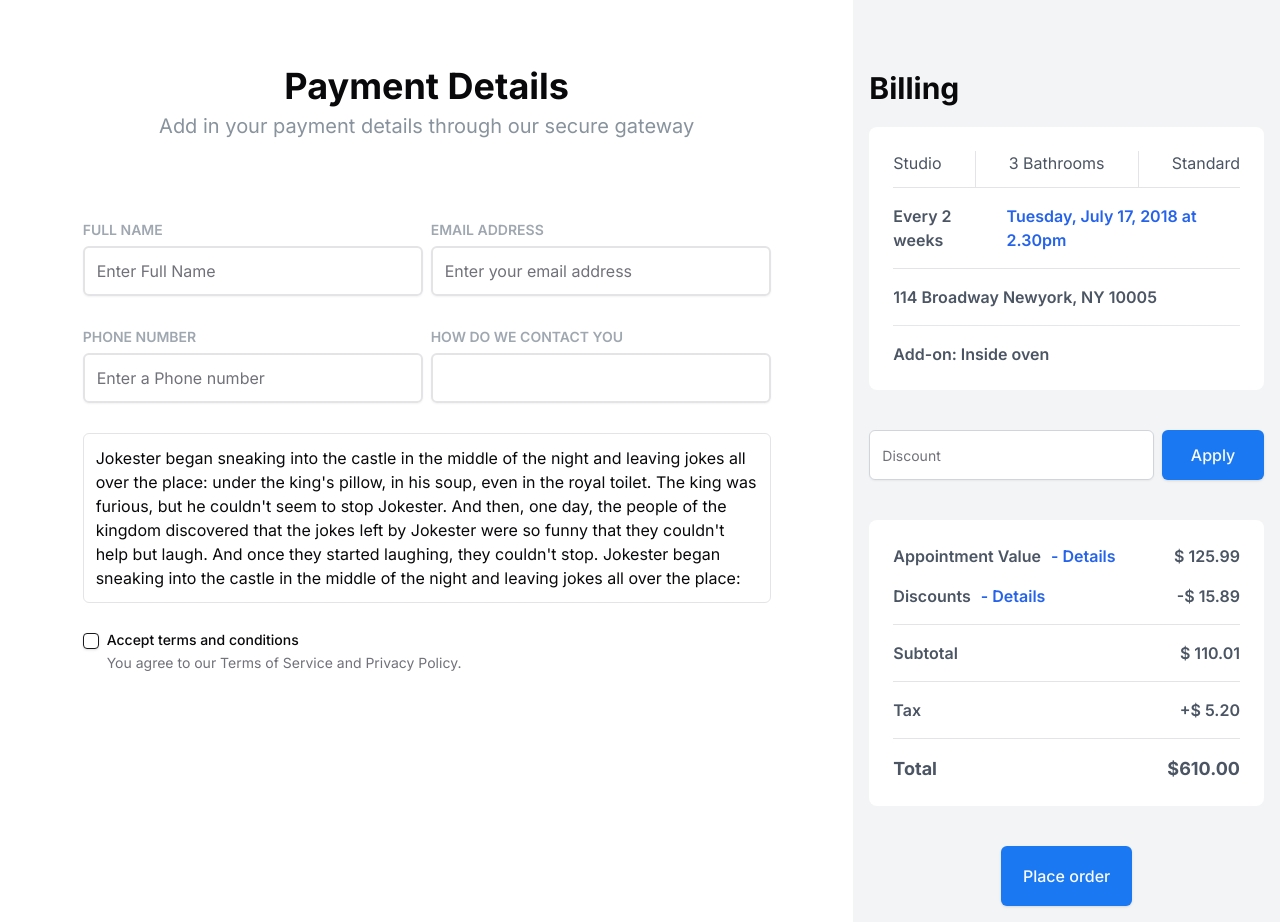
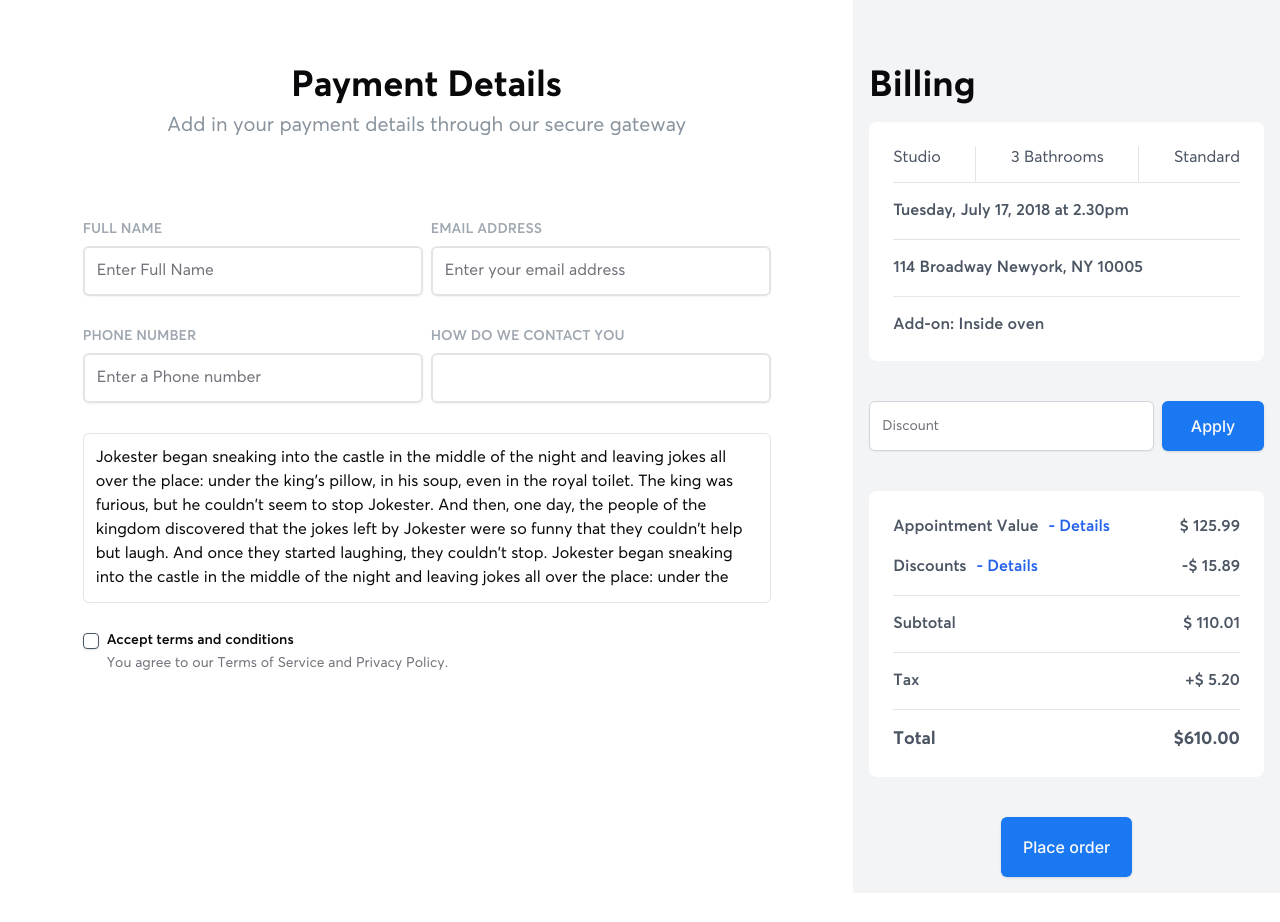
Before and after one commit to h0angpc/Clean, a Next.js app: page /booking/step-4 in a window 1280 px wide. After the commit the page ends 893 px from the top, so only its background shows below. Built offline with nearby package versions, Linux system fonts and the light colour scheme.

Commit message:
refactor: fix checkbox, button color and font-family for text

```diff
--- a/src/app/(booking)/(routes)/booking/step-4/page.tsx
+++ b/src/app/(booking)/(routes)/booking/step-4/page.tsx
@@ -10,14 +10,14 @@ import { Button } from '@/components/ui/button';
 
 const Step_4: React.FC = () => {
   return (
-    <div className="flex flex-col md:flex-row h-full">
+    <div className="flex flex-col md:flex-row h-full relative min-h-screen">
       {/* Section Left */}
-      <div className="w-full md:w-2/3 p-4 bg-white">
+      <div className="w-full md:w-2/3 p-4 bg-white h-full min-h-screen">
         <div className="grid justify-center h-min">
-          <p className="text-4xl text-center font-bold mb-2 mt-[50px] ">
+          <p className="text-4xl text-center font-Averta-Bold mb-2 mt-[50px] ">
             Payment Details
           </p>
-          <p className="text-[20px] text-center text-[#88939D] font-normal leading-[25px]">
+          <p className="text-[20px] text-center text-[#88939D] font-Averta-Regular leading-[25px]">
             Add in your payment details through our secure gateway
           </p>
         </div>
@@ -49,7 +49,7 @@ const Step_4: React.FC = () => {
           </div>
 
           <div className='mt-[30px]'>
-            <ScrollArea className="h-[170px] w-full md:w-[688px] rounded-md border p-3">
+            <ScrollArea className="h-[170px] font-Averta-Regular w-full md:w-[688px] rounded-md border p-3">
               Jokester began sneaking into the castle in the middle of the night and leaving
               jokes all over the place: under the king's pillow, in his soup, even in the
               royal toilet. The king was furious, but he couldn't seem to stop Jokester. And
@@ -68,32 +68,32 @@ const Step_4: React.FC = () => {
       </div>
 
       {/* Section Right */}
-      <div className="w-full md:w-1/3 p-4 bg-gray-100">
-        <p className="text-[30px] mx-auto  font-bold mb-4 mt-[50px]">Billing</p>
-        <div className=" my-4 border-gray-300 rounded-lg">
+      <div className="w-full md:w-1/3 p-4 bg-gray-100 h-full min-h-screen">
+        <p className="text-4xl mx-auto font-Averta-Bold mb-4 mt-[50px]">Billing</p>
+        <div className="my-4 border-gray-300 rounded-lg">
           <div className="p-6 bg-white rounded-lg">
             <div className="flex justify-between ">
-              <div className="text-gray-600">Studio</div>
+              <div className="text-gray-600 font-Averta-Regular">Studio</div>
               <Separator orientation='vertical' className='border-gray-300 mx-4 h-9' />
-              <div className="text-gray-600">3 Bathrooms</div>
+              <div className="text-gray-600 font-Averta-Regular">3 Bathrooms</div>
               <Separator orientation='vertical' className='border-gray-300 mx-4 h-9' />
-              <div className="text-gray-600">Standard</div>
+              <div className="text-gray-600 font-Averta-Regular">Standard</div>
             </div>
             <div className="mb-4 border-t pt-4 flex">
-              <p className=" text-gray-600 font-semibold">Every 2 weeks</p>
-              <p className="text-blue-600 font-semibold ml-[10px]">Tuesday, July 17, 2018 at 2.30pm</p>
+              {/* <p className=" text-gray-600 font-semibold">Every 2 weeks</p> */}
+              <p className="text-gray-600 font-Averta-Semibold">Tuesday, July 17, 2018 at 2.30pm</p>
             </div>
             <div className="mb-4 border-t pt-4">
-              <p className=" text-gray-600 font-semibold">114 Broadway Newyork, NY 10005</p>
+              <p className=" text-gray-600 font-Averta-Semibold">114 Broadway Newyork, NY 10005</p>
             </div>
             <div className="border-t border-gray-200 pt-4">
-              <p className=" text-gray-600 font-semibold">Add-on: Inside oven</p>
+              <p className=" text-gray-600 font-Averta-Semibold">Add-on: Inside oven</p>
             </div>
           </div>
         </div>
 
         <div className="flex mt-[40px]">
-          <Input type="text" placeholder="Discount" className="bg-white border-gray-300 h-[50px]" />
+          <Input type="text" placeholder="Discount" className="bg-white border-gray-300 h-[50px] font-Averta-Regular" />
           <Button className="bg-[#1A78F2] h-[50px] md:w-1/3 ml-[8px] text-[16px]">Apply</Button>
         </div>
 
@@ -101,29 +101,29 @@ const Step_4: React.FC = () => {
           <div className="p-6 bg-white rounded-lg">
             <div className="mb-4 flex justify-between items-center">
               <div className="flex">
-                <p className="text-gray-600 font-semibold">Appointment Value</p>
-                <p className="text-blue-600 font-semibold ml-[10px]">- Details</p>
+                <p className="text-gray-600 font-Averta-Semibold">Appointment Value</p>
+                <p className="text-blue-600 font-Averta-Semibold ml-[10px]">- Details</p>
               </div>
-              <p className="text-gray-600 font-semibold ">$ 125.99</p>
+              <p className="text-gray-600 font-Averta-Semibold ">$ 125.99</p>
             </div>
             <div className="mb-4 flex justify-between items-center">
               <div className="flex">
-                <p className=" text-gray-600 font-semibold">Discounts</p>
-                <p className="text-blue-600 font-semibold ml-[10px]">- Details</p>
+                <p className=" text-gray-600 font-Averta-Semibold">Discounts</p>
+                <p className="text-blue-600 font-Averta-Semibold ml-[10px]">- Details</p>
               </div>
-              <p className="text-gray-600 font-semibold ">-$ 15.89</p>
+              <p className="text-gray-600 font-Averta-Semibold ">-$ 15.89</p>
             </div>
             <div className="mb-4 border-t pt-4 flex justify-between items-center">
-              <p className=" text-gray-600 font-semibold">Subtotal</p>
-              <p className="text-gray-600 font-semibold ">$ 110.01</p>
+              <p className=" text-gray-600 font-Averta-Semibold">Subtotal</p>
+              <p className="text-gray-600 font-Averta-Semibold ">$ 110.01</p>
             </div>
             <div className="mb-4 border-t pt-4 flex justify-between items-center">
-              <p className=" text-gray-600 font-semibold">Tax</p>
-              <p className="text-gray-600 font-semibold ">+$ 5.20</p>
+              <p className=" text-gray-600 font-Averta-Semibold">Tax</p>
+              <p className="text-gray-600 font-Averta-Semibold">+$ 5.20</p>
             </div>
             <div className="border-t pt-4 justify-between items-center flex">
-              <p className=" text-gray-600 text-[18px] font-bold">Total</p>
-              <p className=" text-gray-600 text-[18px] font-bold">$610.00</p>
+              <p className=" text-gray-600 text-[18px] font-Averta-Bold">Total</p>
+              <p className=" text-gray-600 text-[18px] font-Averta-Bold">$610.00</p>
             </div>
 
           </div>
--- a/src/components/checkbox/checkboxwithtext.tsx
+++ b/src/components/checkbox/checkboxwithtext.tsx
@@ -9,11 +9,12 @@ export function CheckboxWithText() {
             <div className="grid gap-1.5 leading-none">
                 <label
                     htmlFor="terms1"
-                    className="text-sm font-medium leading-none peer-disabled:cursor-not-allowed peer-disabled:opacity-70"
-                >
+                    className="text-sm font-Averta-Semibold
+                    leading-none peer-disabled:cursor-not-allowed
+                    peer-disabled:opacity-70">
                     Accept terms and conditions
                 </label>
-                <p className="text-sm text-muted-foreground">
+                <p className="text-sm font-Averta-Regular text-muted-foreground">
                     You agree to our Terms of Service and Privacy Policy.
                 </p>
             </div>
--- a/src/components/input/inputwithlabel.tsx
+++ b/src/components/input/inputwithlabel.tsx
@@ -18,10 +18,10 @@ export function InputWithLabel({
 }: InputWithLabelProps) {
     return (
         <div className="grid max-w-sm items-center gap-1.5">
-            <Label className="text-[14px] font-semibold text-[#9FA7B0]" htmlFor={inputId}>
+            <Label className="text-[14px] font-Averta-Semibold text-[#9FA7B0]" htmlFor={inputId}>
                 {labelText}
             </Label>
-            <Input className={`${inputWidth} h-[50px] text-[16px] text-[#5f6367] border-2`} type={inputType} id={inputId} placeholder={inputPlaceholder} />
+            <Input className={`${inputWidth} font-Averta-Regular h-[50px] text-[16px] text-[#5f6367] border-2`} type={inputType} id={inputId} placeholder={inputPlaceholder} />
         </div>
     );
 }
--- a/src/components/ui/button.tsx
+++ b/src/components/ui/button.tsx
@@ -10,7 +10,7 @@ const buttonVariants = cva(
     variants: {
       variant: {
         default:
-          "bg-primary text-primary-foreground shadow hover:bg-primary/90",
+          "bg-[#1A78F2] text-primary-foreground shadow hover:bg-[#4793f4]",
         destructive:
           "bg-destructive text-destructive-foreground shadow-sm hover:bg-destructive/90",
         outline:
@@ -36,7 +36,7 @@ const buttonVariants = cva(
 
 export interface ButtonProps
   extends React.ButtonHTMLAttributes<HTMLButtonElement>,
-    VariantProps<typeof buttonVariants> {
+  VariantProps<typeof buttonVariants> {
   asChild?: boolean
 }
 
--- a/src/components/ui/checkbox.tsx
+++ b/src/components/ui/checkbox.tsx
@@ -13,7 +13,7 @@ const Checkbox = React.forwardRef<
   <CheckboxPrimitive.Root
     ref={ref}
     className={cn(
-      "peer h-4 w-4 shrink-0 rounded-sm border border-primary shadow focus-visible:outline-none focus-visible:ring-1 focus-visible:ring-ring disabled:cursor-not-allowed disabled:opacity-50 data-[state=checked]:bg-primary data-[state=checked]:text-primary-foreground",
+      "peer h-4 w-4 shrink-0 rounded-sm border border-gray-600 shadow focus-visible:outline-none focus-visible:ring-1 focus-visible:ring-blue-300 disabled:cursor-not-allowed disabled:opacity-50 data-[state=checked]:bg-[#1A78F2] data-[state=checked]:text-white data-[state=checked]:border-0",
       className
     )}
     {...props}
```
Also changed, not shown: 2 other files (tests, documents, lock files or other folders).
